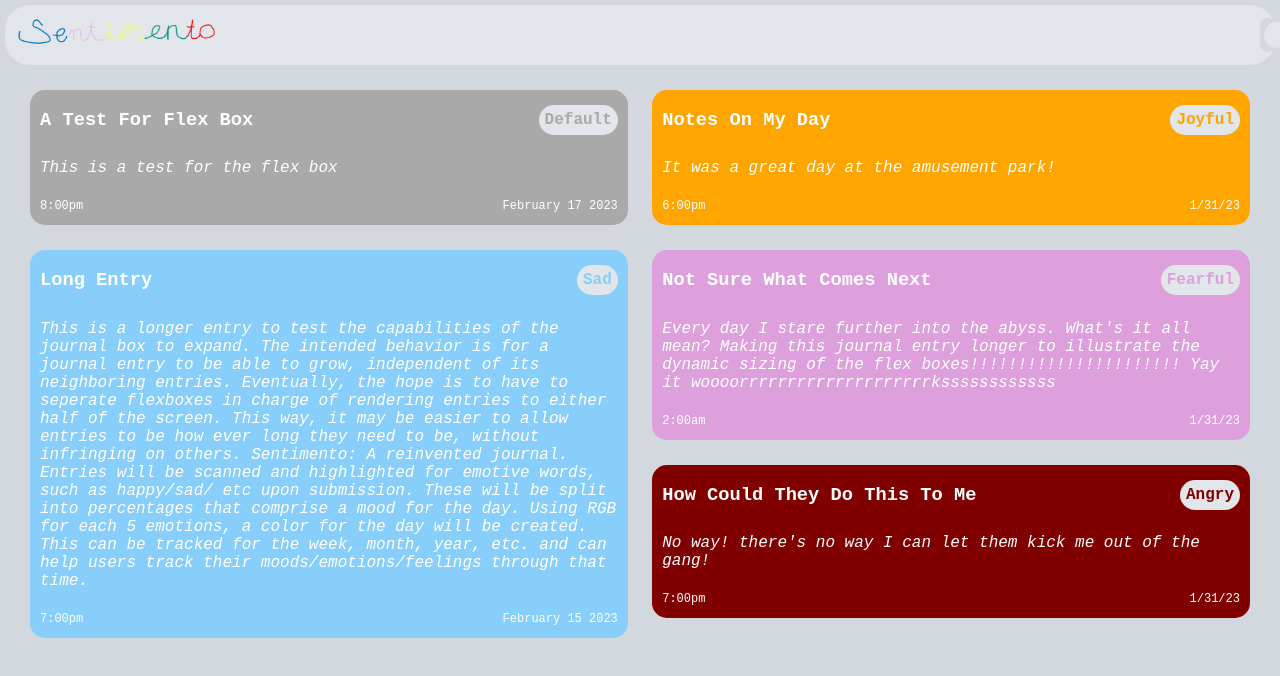
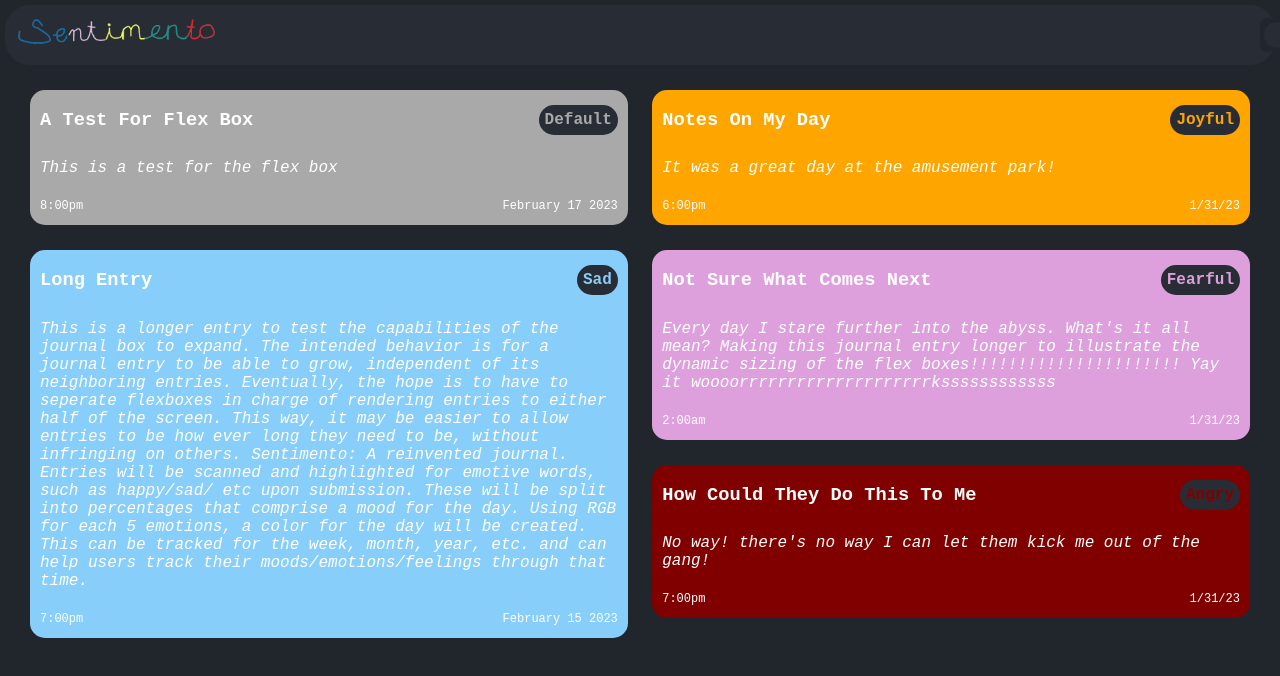
Before and after one commit to AnthonyLupica/Sentimento, a React (Vite) app in the folder vite-app/: page / in a window 1280 px wide. Shown: the top 676 px of the page. Built offline with nearby package versions, Linux system fonts and the light colour scheme.

Commit message:
Make dark mode default, and increase test-shadow offset for hover

```diff
--- a/vite-app/src/components/DarkLightToggle.jsx
+++ b/vite-app/src/components/DarkLightToggle.jsx
@@ -6,9 +6,9 @@ export default function DarkLightToggle() {
     /*
        theme = holds current state
        toggleTheme = function to change current state
-       useState(false) = passes in initial state for theme of 'Light'
+       useState() = passes in initial state for theme
     */
-    const [theme, toggleTheme] = useState('Light');
+    const [theme, toggleTheme] = useState('Dark');
 
     // toggler gets called on button click, and simply switches the theme
     const toggler = () => {
--- a/vite-app/src/styles/DarkLightToggle.css
+++ b/vite-app/src/styles/DarkLightToggle.css
@@ -40,8 +40,8 @@
     right: 0;
     bottom: 0;
 
-    /* span is the light grey of 'light mode' which is default */
-    background-color: #d3d7de;
+    /* default color of span; unchecked */
+    background-color: #21252c;
 
     /* changes to the toggler properties take this much time */
     transition: .5s;
@@ -69,7 +69,7 @@
     bottom: 4px;
 
     /* color of toggler when it is unchecked */
-    background-color: #e2e5e9;
+    background-color: #282D35;
 
     /* changes to the toggler take this long */
     transition: .5s;
@@ -77,8 +77,8 @@
 
 /* styles the span element when the input checkbox is checked */
 input:checked + .toggler {
-    /* color of the span when it is checked for dark mode */
-    background-color: #21252c;
+    /* color of the span when it is checked */
+    background-color: #d3d7de;
 }
 
 /* styles the toggler knob when the input checkbox is checked */
@@ -87,5 +87,5 @@ input:checked + .toggler:before {
     transform: translateX(26px);
 
     /* color of the toggler when its is checked */
-    background-color: #282D35;
+    background-color: #e2e5e9;
 }
--- a/vite-app/src/styles/JournalEntry.css
+++ b/vite-app/src/styles/JournalEntry.css
@@ -55,7 +55,7 @@
 /* effects for a journal box on hover */
 .JournalBox:hover .Journal--Text, .JournalBox:hover .Journal--Header {
     /* [horizontal offset] [vertical offset] [blur radius] */
-    text-shadow: 0.30px 0.30px 1px;
+    text-shadow: 0.35px 0.35px 1.5px;
 }
 
 /* container for a journal title and the emotion box */
```
Also changed, not shown: 1 other file (tests, documents, lock files or other folders).
